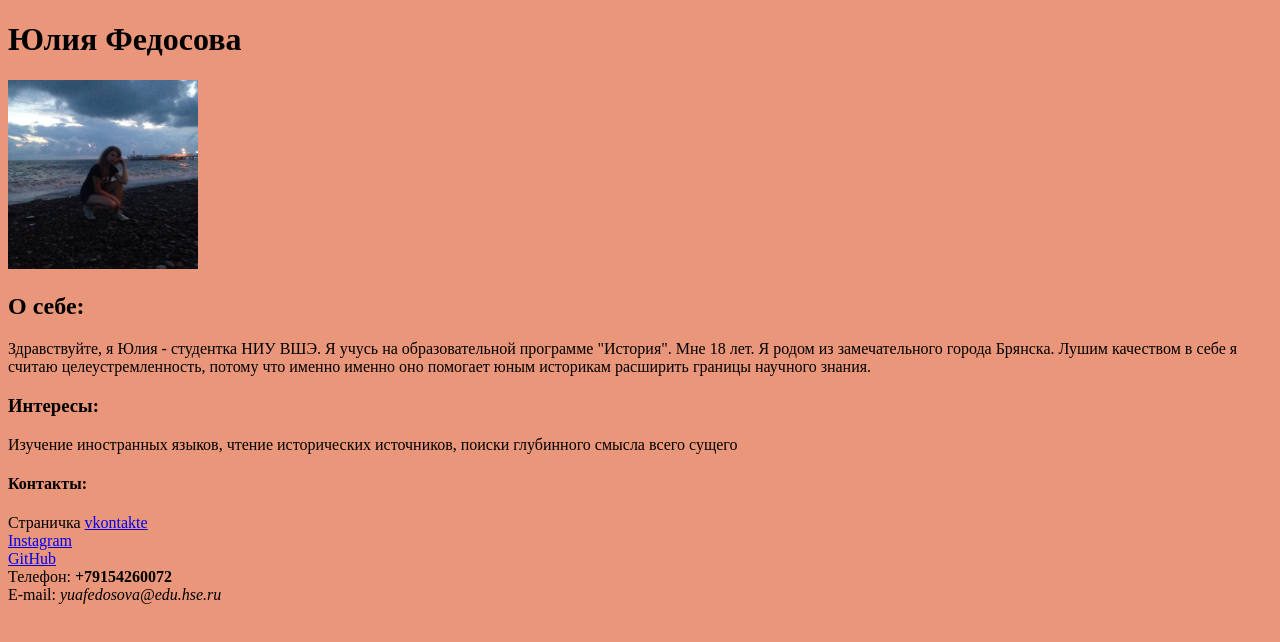
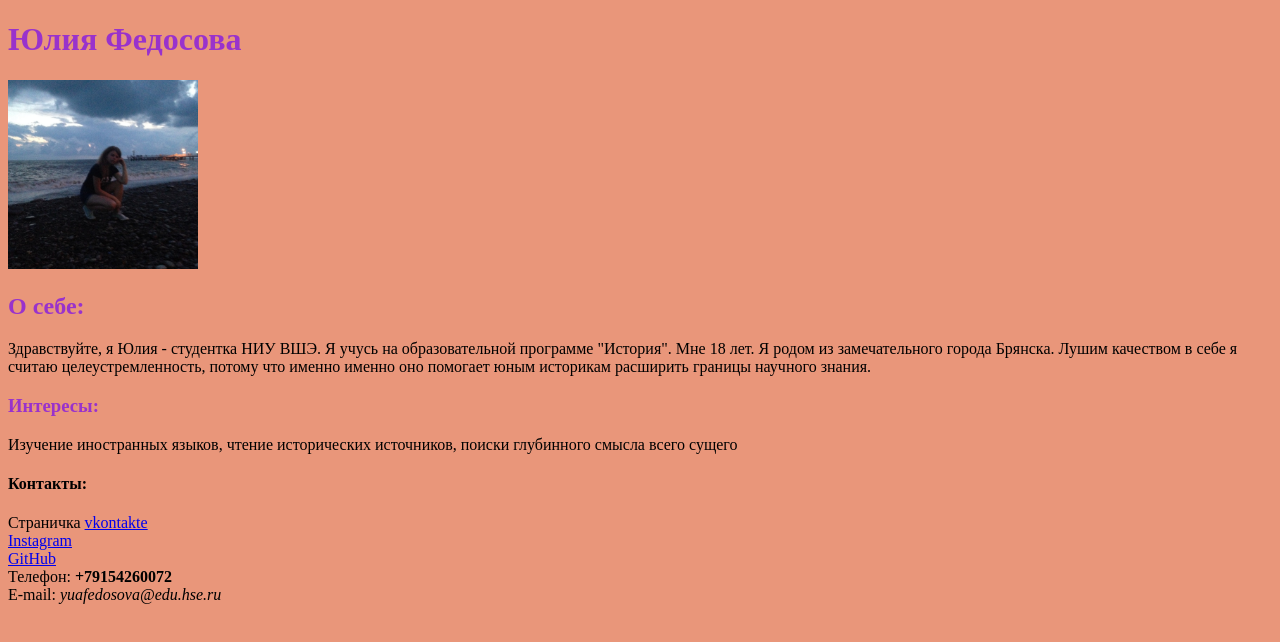
Before and after one commit to hotpotato007/hotpotato007.github.io, a plain HTML site: page index.html in a window 1280 px wide. Drawn offline with Linux system fonts and the light colour scheme.

Commit message:
исправление 2

```diff
--- a/index.html
+++ b/index.html
@@ -3,10 +3,10 @@
     <head>
       <style>
 body{background-color:DarkSalmon;}
-h1(color:DarkOrchid;}
-h2{color:DarkOrchid;}
-h3{color:DarkOrchid;}
-h4{color:DarkOrchid:}
+h1{color: DarkOrchid;}
+h2{color: DarkOrchid;}
+h3{color: DarkOrchid;}
+h4{color: DarkOrchid:}
 </style>
       <meta charset="utf-8">
       <title>Моя личная страничка</title>
```
